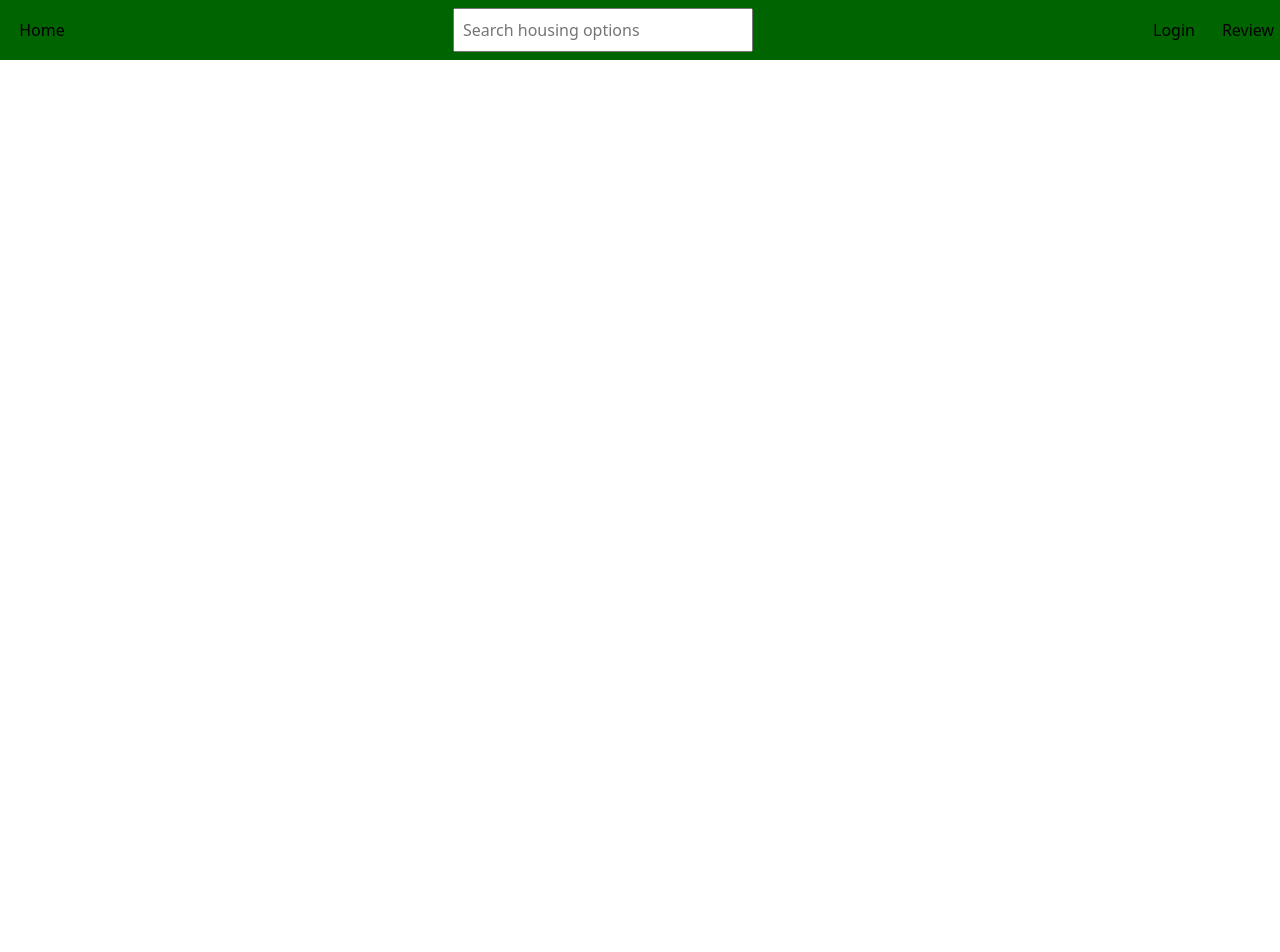
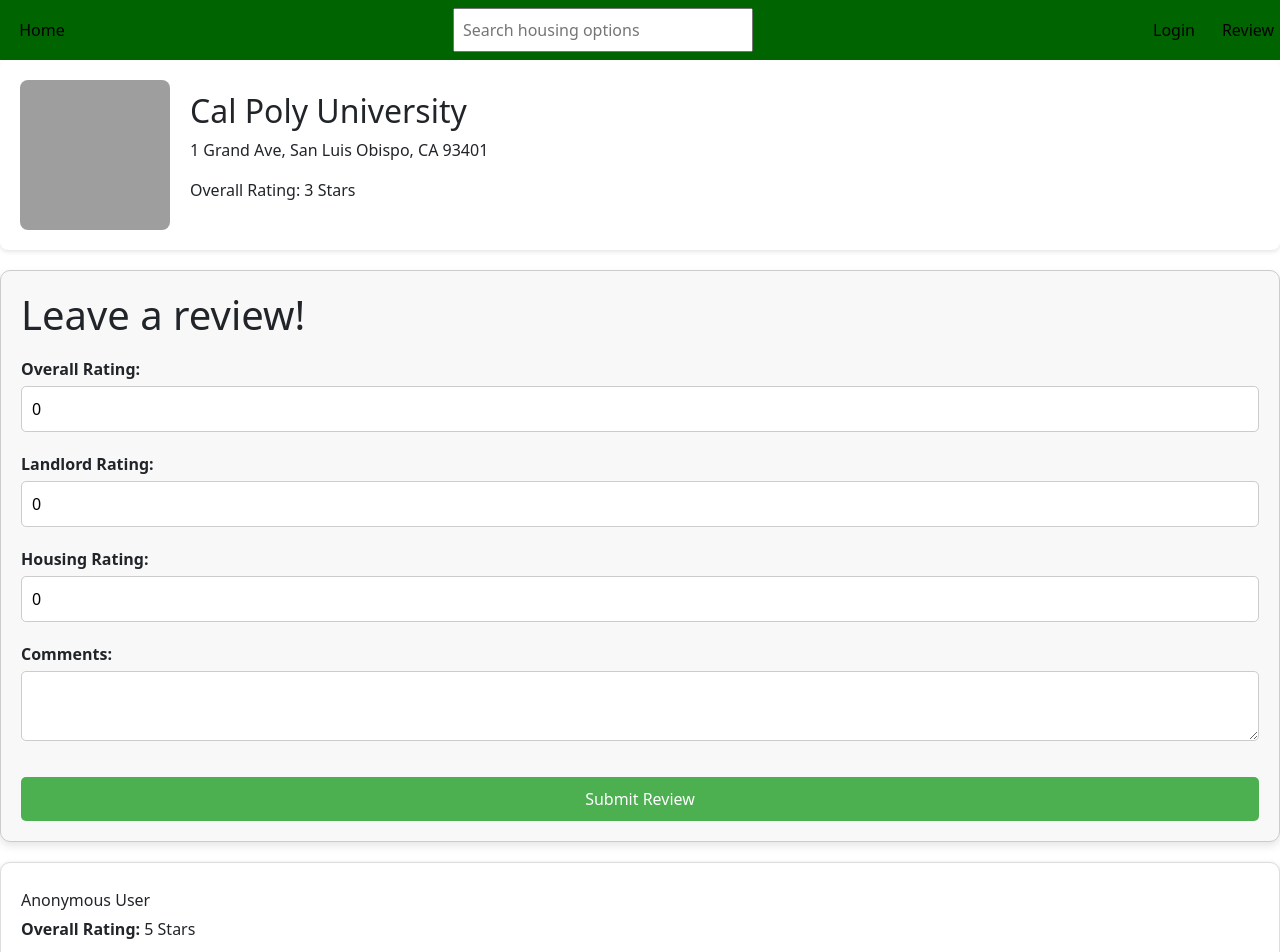
Before and after one commit to aumerov/slo_housing, a React (Vite) app: page /review/1 in a window 1280 px wide. Before the commit this address had no page. Shown: the top 952 px of the page. Before the commit the page ends 800 px from the top, so only its background shows below. Built offline with nearby package versions, Linux system fonts and the light colour scheme; grey boxes are pictures that could not be loaded.

Commit message:
added review page structure

```diff
--- a/src/App.tsx
+++ b/src/App.tsx
@@ -12,7 +12,7 @@
 			<Routes>
 				<Route path="/" element={<HomePage />} />
 				<Route path="/login" element={<AuthPage />} />
-				<Route path="/review" element={<ReviewPage />} />
+				<Route path="/review/:id" element={<ReviewPage />} />
 			</Routes>
 		</Router>
 	);
--- a/src/components/ReviewCard.tsx
+++ b/src/components/ReviewCard.tsx
@@ -5,18 +5,17 @@
     rating: number;
     landlordRating: number;
     housingRating: number;
-    likes: string;
-    dislikes: string;
+    comments: string;
 }
 
-const ReviewCard: React.FC<ReviewCardProps> = ({ rating, landlordRating, housingRating, likes, dislikes }) => {
+const ReviewCard: React.FC<ReviewCardProps> = ({ rating, landlordRating, housingRating, comments }) => {
     return (
         <div className="review-card">
+            <p>Anonymous User</p>
             <p><strong>Overall Rating:</strong> {rating} Stars</p>
             <p><strong>Landlord Rating:</strong> {landlordRating}</p>
             <p><strong>Housing Rating:</strong> {housingRating}</p>
-            <p><strong>Likes:</strong> {likes}</p>
-            <p><strong>Dislikes:</strong> {dislikes}</p>
+            <p><strong>Comments:</strong> {comments}</p>
         </div>
     );
 };
--- a/src/components/ReviewForm.tsx
+++ b/src/components/ReviewForm.tsx
@@ -1,41 +1,50 @@
 import React, { useState } from 'react';
 import './ReviewForm.css';
 
-const ReviewForm: React.FC = () => {
-    const [rating, setRating] = useState(1);
-    const [landlordRating, setLandlordRating] = useState(1);
-    const [housingRating, setHousingRating] = useState(1);
-    const [likes, setLikes] = useState('');
-    const [dislikes, setDislikes] = useState('');
+interface ReviewFormProps {
+    addReview: (review: any) => void;  // Callback function to add a new review to the housing data
+}
 
-    const handleSubmit = (e: React.FormEvent) => {
-        e.preventDefault();
-        // Here, you would normally handle the submission to the database
-        console.log({ rating, landlordRating, housingRating, likes, dislikes });
-        alert('Review submitted!');
+const ReviewForm: React.FC<ReviewFormProps> = ({ addReview }) => {
+    const [rating, setRating] = useState(0);
+    const [landlordRating, setLandlordRating] = useState(0);
+    const [housingRating, setHousingRating] = useState(0);
+    const [comments, setcomments] = useState('');
+
+    const handleSubmit = (event: React.FormEvent) => {
+        event.preventDefault();
+        const newReview = {
+            rating,
+            landlordRating,
+            housingRating,
+            comments,
+
+        };
+        addReview(newReview);
+        // Reset form fields
+        setRating(0);
+        setLandlordRating(0);
+        setHousingRating(0);
+        setcomments('');
     };
-
     return (
-        <form className="review-form" onSubmit={handleSubmit}>
+        <form className= "review-form" onSubmit={handleSubmit}>
+            <h1>Leave a review!</h1>
             <label>
-                Star Rating:
+                Overall Rating:
                 <input type="number" value={rating} onChange={e => setRating(parseInt(e.target.value))} min="1" max="5" />
             </label>
             <label>
-                Rate your experience with your landlord:
+                Landlord Rating:
                 <input type="number" value={landlordRating} onChange={e => setLandlordRating(parseInt(e.target.value))} min="1" max="5" />
             </label>
             <label>
-                Rate your overall housing experience:
+                Housing Rating:
                 <input type="number" value={housingRating} onChange={e => setHousingRating(parseInt(e.target.value))} min="1" max="5" />
             </label>
             <label>
-                What did you like about your housing?
-                <textarea value={likes} onChange={e => setLikes(e.target.value)} />
-            </label>
-            <label>
-                What did you NOT like about your housing?
-                <textarea value={dislikes} onChange={e => setDislikes(e.target.value)} />
+                Comments:
+                <textarea value={comments} onChange={e => setcomments(e.target.value)} />
             </label>
             <button type="submit">Submit Review</button>
         </form>
--- /dev/null
+++ b/src/data/housingOptions.ts
@@ -0,0 +1,33 @@
+export const housingOptions = [
+    {
+        id: 1,
+        image: "https://www.dci-engineers.com/uploads/projects/_1200x600_crop_center-center_none/CalPolySLOHousing_PhotoByBruceDamonte_09.jpg",
+        landlordName: "Cal Poly University",
+        address: "1 Grand Ave, San Luis Obispo, CA 93401",
+        overallRating: 3,
+        reviews: [
+            {
+                rating: 5,
+                landlordRating: 4,
+                housingRating: 4,
+                comments: "Great location and view. Can be noisy at night."
+            }
+        ]
+    },
+    {
+        id: 2,
+        image: "https://images.cdn.appfolio.com/rpmca036/images/f5375d2e-5131-492b-b824-6cb54b691275/medium.jpg",
+        landlordName: "RPM Central Coast",
+        address: "580 Pacific St, San Luis Obispo, CA 93401",
+        overallRating: 5,
+        reviews: []
+    },
+    {
+        id: 3,
+        image: "https://img.zumpercdn.com/715422311/1280x960?dpr=1&fit=crop&h=542&q=76&w=991",
+        landlordName: "California-West, Inc.",
+        address: "1850 Johnson Ave, San Luis Obispo, CA 93401",
+        overallRating: 4,
+        reviews: []
+    },
+];
--- a/src/pages/HomePage.tsx
+++ b/src/pages/HomePage.tsx
@@ -1,33 +1,10 @@
 import React from "react";
 import { Link } from "react-router-dom";
 import HousingInfo from "../components/HousingInfo";
+import { housingOptions } from '../data/housingOptions';
 import "./HomePage.css";
 
 const HomePage: React.FC = () => {
-	const housingOptions = [
-		{
-			id: 1,
-			image: "https://www.dci-engineers.com/uploads/projects/_1200x600_crop_center-center_none/CalPolySLOHousing_PhotoByBruceDamonte_09.jpg",
-			landlordName: "Cal Poly University",
-			address: "1 Grand Ave, San Luis Obispo, CA 93401",
-			overallRating: 3,
-		},
-		{
-			id: 2,
-			image: "https://images.cdn.appfolio.com/rpmca036/images/f5375d2e-5131-492b-b824-6cb54b691275/medium.jpg",
-			landlordName: "RPM Central Coast",
-			address: "580 Pacific St, San Luis Obispo, CA 93401",
-			overallRating: 5,
-		},
-        {
-			id: 3,
-			image: "https://img.zumpercdn.com/715422311/1280x960?dpr=1&fit=crop&h=542&q=76&w=991",
-			landlordName: "California-West, Inc.",
-			address: "1850 Johnson Ave, San Luis Obispo, CA 93401",
-			overallRating: 4,
-		},
-	];
-
 	return (
 		<div className="home-page">
 			{housingOptions.map((housing) => (
--- a/src/pages/ReviewPage.tsx
+++ b/src/pages/ReviewPage.tsx
@@ -1,29 +1,29 @@
-import React from 'react';
+import React, { useState } from 'react';
+import { useParams } from 'react-router-dom';
+import { housingOptions } from '../data/housingOptions';
 import HousingInfo from '../components/HousingInfo';
 import ReviewForm from '../components/ReviewForm';
 import ReviewCard from '../components/ReviewCard';
 
 const ReviewPage: React.FC = () => {
+    const { id } = useParams<{ id: string }>();
+    const [housing, setHousing] = useState(housingOptions.find(h => h.id.toString() === id));
+
+    if (!housing) return <div>No housing found</div>;
+
+    const addReview = (newReview: any) => {
+        const updatedReviews = [...housing.reviews, newReview];
+        const updatedHousing = { ...housing, reviews: updatedReviews };
+        setHousing(updatedHousing);
+    };
+
     return (
         <div className="page-content">
-            <HousingInfo
-                image="https://www.dci-engineers.com/uploads/projects/_1200x600_crop_center-center_none/CalPolySLOHousing_PhotoByBruceDamonte_09.jpg"
-                landlordName="John Doe"
-                address="1234 Main St, YourCity"
-                overallRating={4}
-            />
-            <div className="review-form-container">
-                <ReviewForm />
-            </div>
-            {/* Mock data for review cards, replace with dynamic data later */}
-            <ReviewCard
-                rating={5}
-                landlordRating={4}
-                housingRating={4}
-                likes="Great location and view."
-                dislikes="Can be noisy at night."
-            />
-            {/* Additional ReviewCards would be added here */}
+            <HousingInfo {...housing} />
+            <ReviewForm addReview={addReview} />
+            {housing.reviews.map((review, index) => (
+                <ReviewCard key={index} {...review} />
+            ))}
         </div>
     );
 };
--- a/src/supabaseClient.js
+++ /dev/null
@@ -1,4 +0,0 @@
-import { createClient } from '@supabase/supabase-js'
-const supabaseUrl = 'https://ozzrvlhlktybuiylyeha.supabase.co'
-const supabaseKey = process.env.SUPABASE_KEY
-const supabase = createClient(supabaseUrl, supabaseKey)
```
